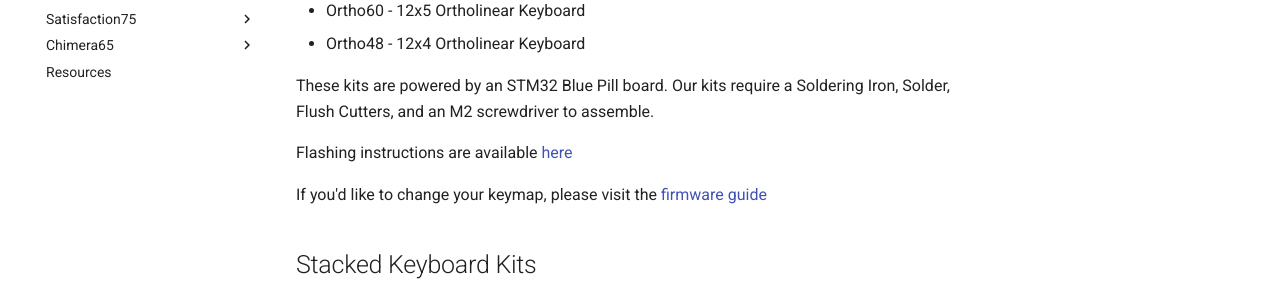
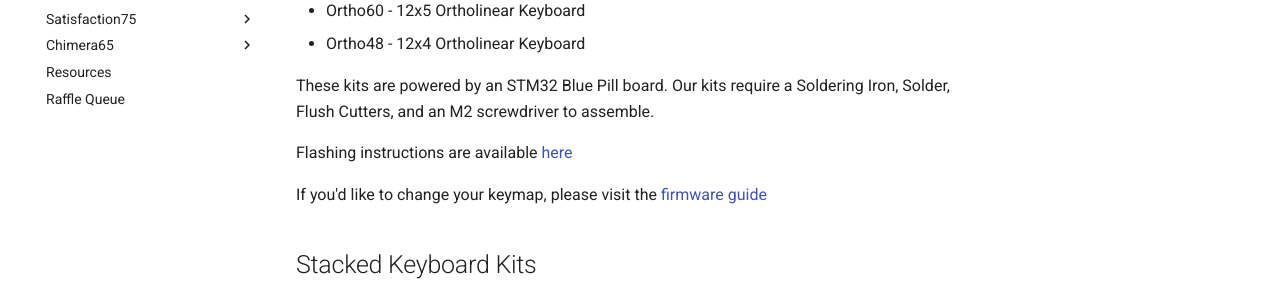
Before and after one commit to cannonkeys/ck-docs, an MkDocs documentation site: the page built from docs/index.md, in a window 1280 px wide. Shown: the part 308-591 px from the top of the page. Built offline with MkDocs 1.6.1 and Material for MkDocs 9.7.7, drawn with Linux system fonts in a browser that asks for light colours; comment, search, counter and statistics services are not loaded.

Commit message:
Added raffle queue to sidebar

```diff
--- a/mkdocs.yml
+++ b/mkdocs.yml
@@ -35,6 +35,7 @@ nav:
     - Build Guide: chimera65/build_guide.md
     - Flashing Guide: chimera65/flashing.md
   - Resources: resources.md
+  - Raffle Queue: raffle-queue.md
 
 extra:
   social:
```
Also changed, not shown: docs/raffle-queue.md (+0 -1 lines).
